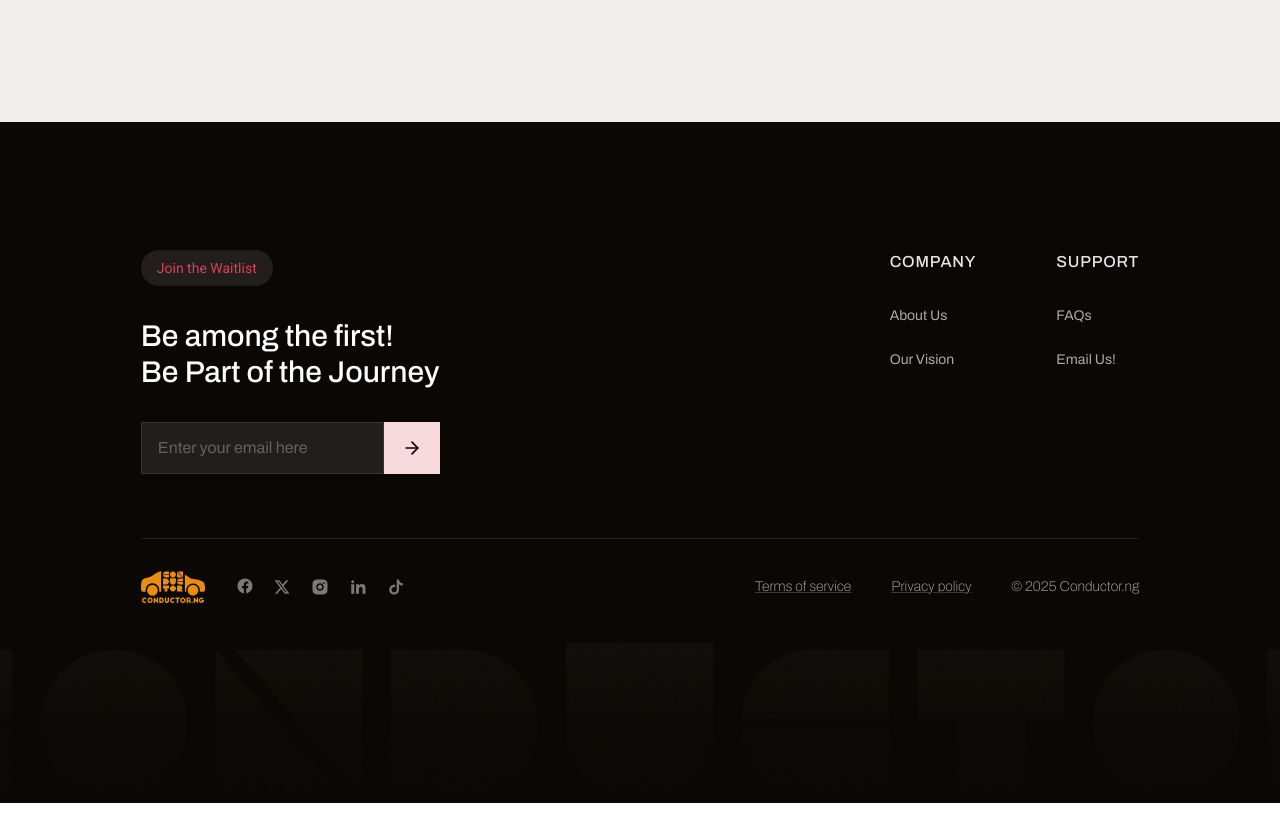
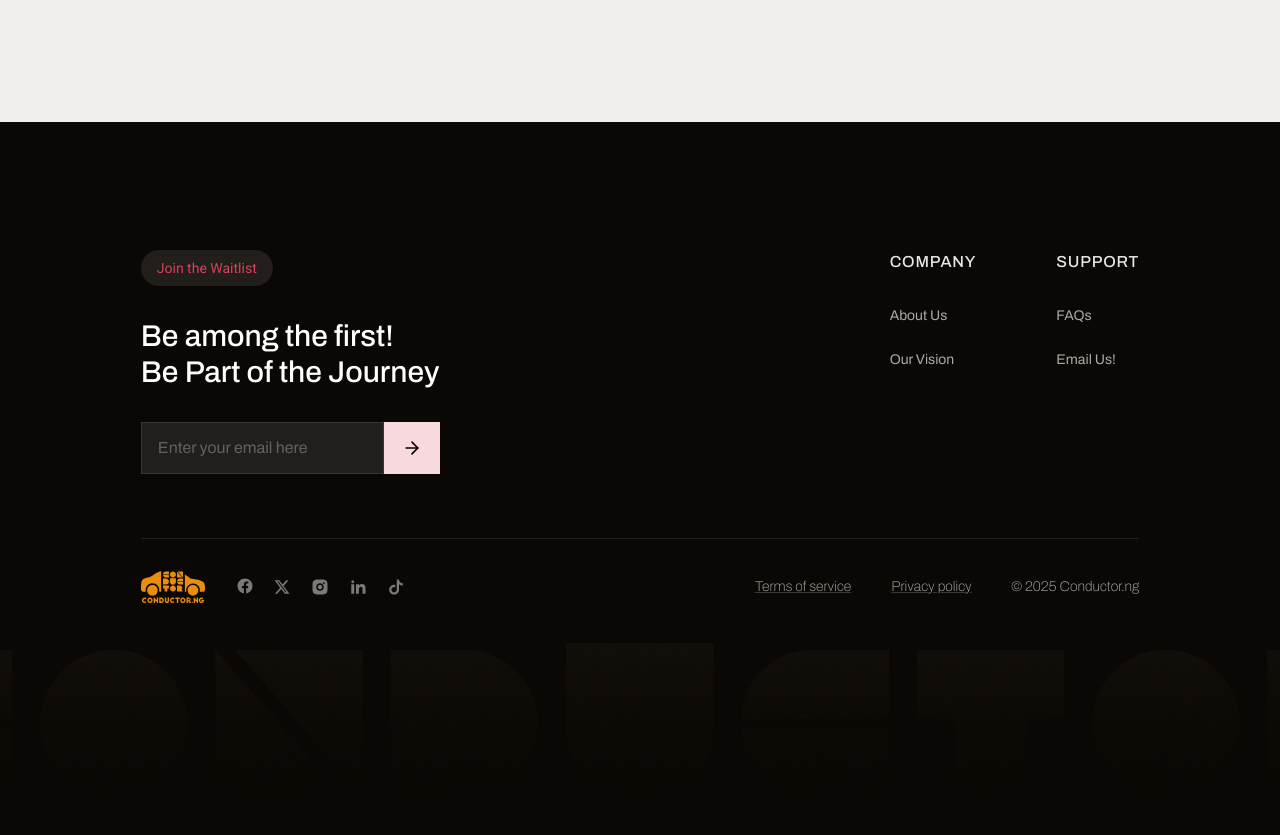
Before and after one commit to Conductor-NG/website, a Next.js app: page /driver in a window 1280 px wide. Shown: the part 6840-7675 px from the top of the page. Before the commit the page ends 7643 px from the top, so only its background shows below. Built offline with nearby package versions, Linux system fonts and the light colour scheme.

Commit message:
checkpint

```diff
--- a/app/(main)/driver/page.tsx
+++ b/app/(main)/driver/page.tsx
@@ -93,7 +93,7 @@ const Home: React.FC = () => {
             </div>
 
             {/* Footer with Background */}
-            <footer className="bg-[#0a0704] pt-16">
+            <footer className="bg-[#0a0704] pt-16 pb-8">
                 <Footer/>
             </footer>
         </div>
--- a/app/(main)/page.tsx
+++ b/app/(main)/page.tsx
@@ -93,7 +93,7 @@ const Home: React.FC = () => {
             </div>
 
             {/* Footer */}
-            <footer className="bg-[#0a0704] py-16">
+            <footer className="bg-[#0a0704] pt-16 pb-8">
                 <Footer/>
             </footer>
         </div>
```
